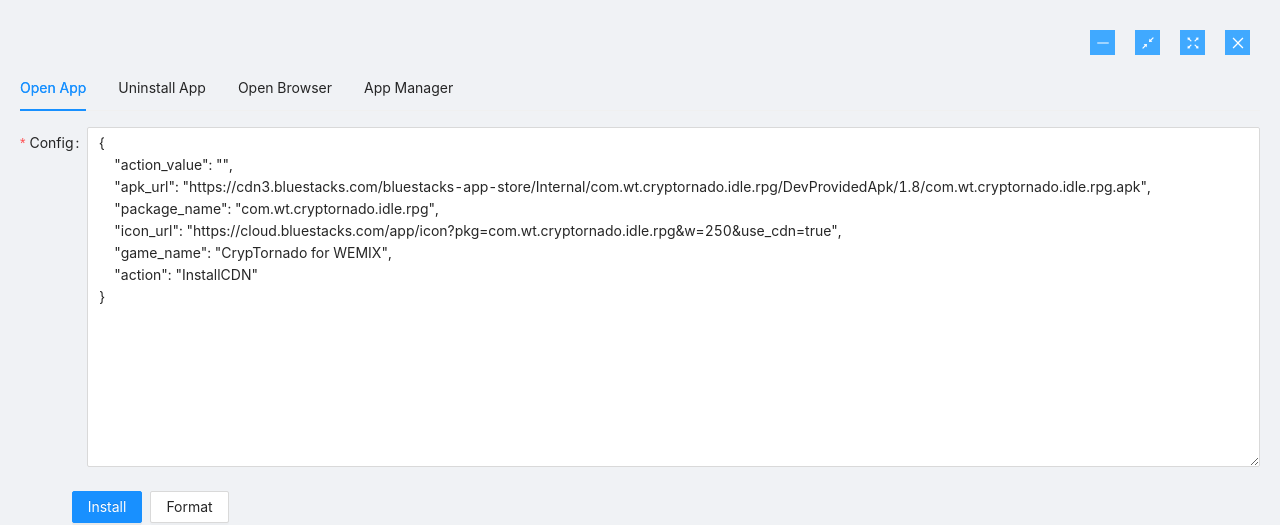
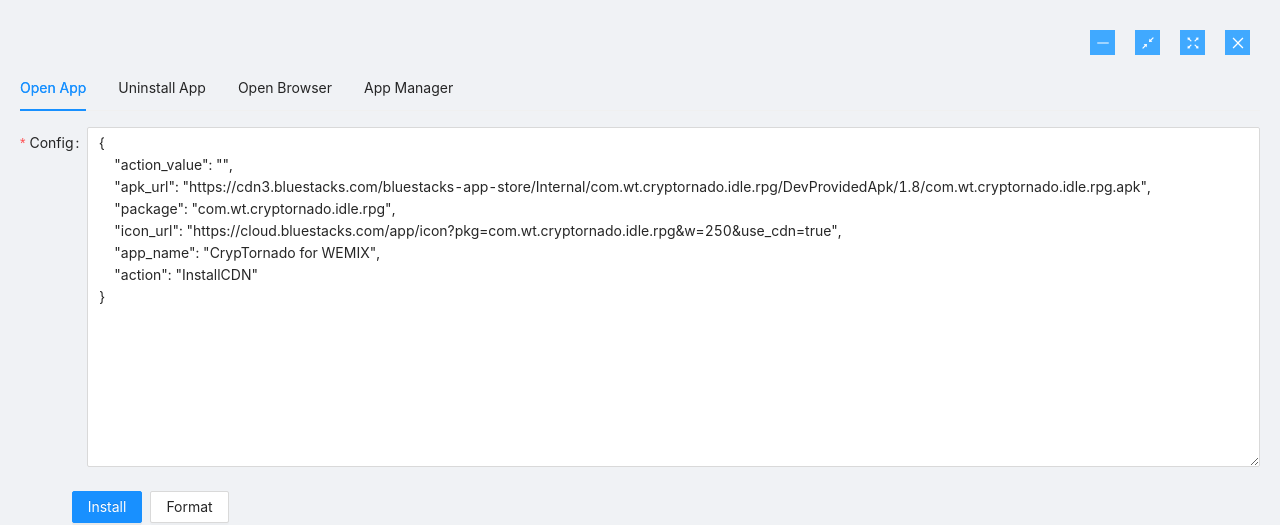
Before and after one commit to summer-bst/qt-webchannel-demo, a React (Create React App) app: page / in a window 1280 px wide. Shown: the top 525 px of the page. Built offline with nearby package versions, Linux system fonts and the light colour scheme.

Commit message:
installOrPlayApp api修改

```diff
--- a/src/components/openApp/Index.tsx
+++ b/src/components/openApp/Index.tsx
@@ -14,10 +14,10 @@
       action_value: "",
       apk_url:
         "https://cdn3.bluestacks.com/bluestacks-app-store/Internal/com.wt.cryptornado.idle.rpg/DevProvidedApk/1.8/com.wt.cryptornado.idle.rpg.apk",
-      package_name: "com.wt.cryptornado.idle.rpg",
+      package: "com.wt.cryptornado.idle.rpg",
       icon_url:
         "https://cloud.bluestacks.com/app/icon?pkg=com.wt.cryptornado.idle.rpg&w=250&use_cdn=true",
-      game_name: "CrypTornado for WEMIX",
+      app_name: "CrypTornado for WEMIX",
       action: "InstallCDN",
     },
     null,
@@ -34,7 +34,7 @@
     }
     qwebApi({
       event: "installOrPlayApp",
-      data: value.installConfig,
+      data: JSON.parse(value.installConfig),
     });
   }, []);
 
```
